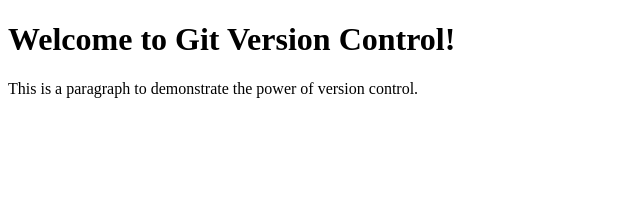
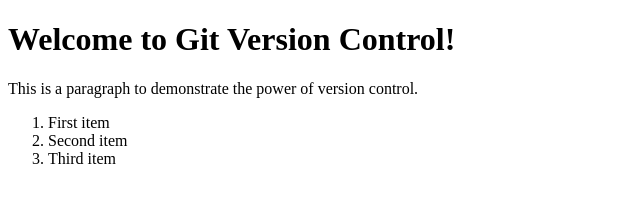
Before and after one commit to JarrelPangilinan/AN32-Pangilinan-MA1, a plain HTML site: page index.html in a window 1280 px wide. Shown: the whole page, without its empty margins (0-640 px from the left). Drawn offline with Linux system fonts and the light colour scheme.

Commit message:
Commit 3: Add ordered list

```diff
--- a/index.html
+++ b/index.html
@@ -6,5 +6,6 @@
   <body>
     <h1>Welcome to Git Version Control!</h1>
     <p>This is a paragraph to demonstrate the power of version control.</p>
+    <ol> <li>First item</li> <li>Second item</li> <li>Third item</li> </ol>
   </body>
 </html>
```
